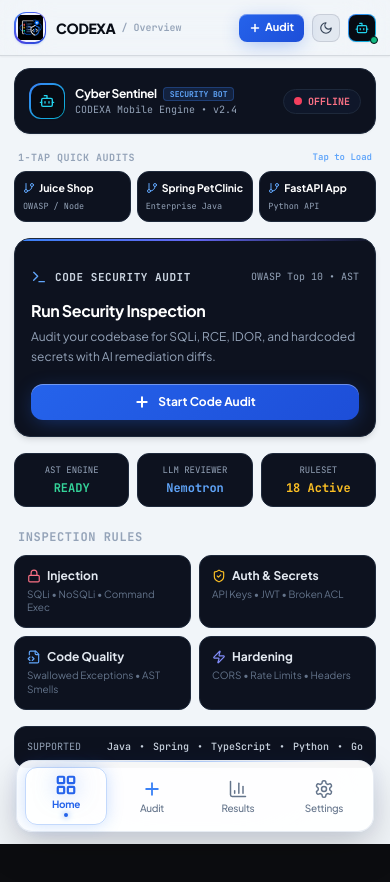
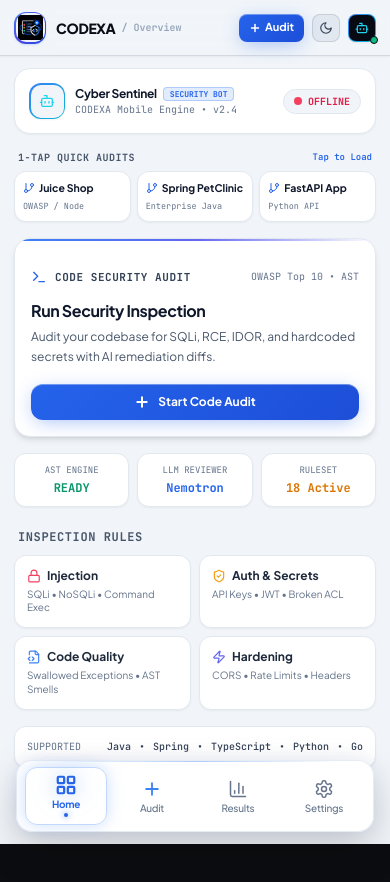
Before and after one commit to Codewithjainam7/Codexa, a React (Vite) app in the folder frontend/: page / in a window 390 px wide. Shown: the top 882 px of the page. Built offline with nearby package versions, Linux system fonts and the light colour scheme; no server answers; the HTML template or start-up script is replaced by a standard one.

Commit message:
ui(mobile): redesign mobile home view with crisp dual-mode theme contrast

```diff
--- a/frontend/src/components/MobileHomeView.jsx
+++ b/frontend/src/components/MobileHomeView.jsx
@@ -25,45 +25,45 @@
   ];
 
   return (
-    <div className="space-y-4 pb-6 pt-1 text-left select-none">
+    <div className="space-y-4 pb-6 pt-1 text-left select-none font-sans">
       {/* 1. Developer Profile & Engine Status Header */}
-      <div className="p-3.5 rounded-2xl bg-[#0D121F] border border-slate-800 shadow-sm flex items-center justify-between">
+      <div className="p-3.5 rounded-2xl bg-white dark:bg-[#0D121F] border border-slate-200 dark:border-slate-800 shadow-sm flex items-center justify-between">
         <div className="flex items-center space-x-2.5">
           <div className={`w-9 h-9 rounded-xl bg-gradient-to-br ${avatar.color} p-[1.5px] shadow-sm`}>
-            <div className="w-full h-full bg-[#070A12] rounded-[10px] flex items-center justify-center p-0.5 overflow-hidden">
+            <div className="w-full h-full bg-slate-100 dark:bg-[#070A12] rounded-[10px] flex items-center justify-center p-0.5 overflow-hidden">
               <AvatarIcon className={`w-4 h-4 ${avatar.text}`} />
             </div>
           </div>
           <div>
             <div className="flex items-center space-x-1.5">
-              <h2 className="text-xs font-bold font-display text-white tracking-tight">
+              <h2 className="text-xs font-bold font-display text-slate-900 dark:text-white tracking-tight">
                 {avatar.name}
               </h2>
-              <span className="px-1.5 py-0.2 text-[8px] font-mono font-bold uppercase bg-blue-500/15 text-blue-400 border border-blue-500/30 rounded">
+              <span className="px-1.5 py-0.2 text-[8px] font-mono font-bold uppercase bg-blue-500/15 text-blue-600 dark:text-blue-400 border border-blue-500/30 rounded">
                 {avatar.role}
               </span>
             </div>
-            <p className="text-[10px] text-slate-400 font-mono">
+            <p className="text-[10px] text-slate-500 dark:text-slate-400 font-mono">
               CODEXA Mobile Engine &bull; v2.4
             </p>
           </div>
         </div>
 
-        <div className="flex items-center space-x-1.5 px-2.5 py-1 rounded-full bg-slate-900 border border-slate-800 text-[10px] font-mono font-bold">
+        <div className="flex items-center space-x-1.5 px-2.5 py-1 rounded-full bg-slate-100 dark:bg-slate-900 border border-slate-200 dark:border-slate-800 text-[10px] font-mono font-bold">
           <span className={`w-2 h-2 rounded-full ${isConnected ? 'bg-emerald-500 shadow-[0_0_6px_#10b981]' : 'bg-rose-500'}`} />
-          <span className={isConnected ? 'text-emerald-400' : 'text-rose-400'}>
+          <span className={isConnected ? 'text-emerald-600 dark:text-emerald-400' : 'text-rose-600 dark:text-rose-400'}>
             {isConnected ? 'LIVE' : 'OFFLINE'}
           </span>
         </div>
       </div>
 
-      {/* 1-Tap Quick Sample Repositories (Ultra Convenient for Mobile!) */}
+      {/* 1-Tap Quick Sample Repositories */}
       <div className="space-y-1.5">
         <div className="flex items-center justify-between px-1">
-          <span className="text-[10px] font-mono font-bold uppercase tracking-wider text-slate-400">
+          <span className="text-[10px] font-mono font-bold uppercase tracking-wider text-slate-600 dark:text-slate-400">
             1-Tap Quick Audits
           </span>
-          <span className="text-[9px] font-mono text-blue-400 font-semibold">
+          <span className="text-[9px] font-mono text-blue-600 dark:text-blue-400 font-semibold">
             Tap to Load
           </span>
         </div>
@@ -74,15 +74,15 @@
               key={sample.name}
               type="button"
               onClick={() => onStartAnalysis(sample.url)}
-              className="p-2 rounded-xl bg-[#0D121F] hover:bg-slate-900 border border-slate-800 hover:border-blue-500/40 text-left transition-all active:scale-95 cursor-pointer flex flex-col justify-between"
+              className="p-2 rounded-xl bg-white dark:bg-[#0D121F] hover:bg-slate-50 dark:hover:bg-slate-900 border border-slate-200 dark:border-slate-800 hover:border-blue-500/40 text-left transition-all active:scale-95 cursor-pointer flex flex-col justify-between shadow-sm"
             >
-              <div className="flex items-center space-x-1 text-blue-400 mb-1">
+              <div className="flex items-center space-x-1 text-blue-600 dark:text-blue-400 mb-1">
                 <GitBranch className="w-3 h-3 shrink-0" />
-                <span className="text-[10.5px] font-bold font-display text-white truncate">
+                <span className="text-[10.5px] font-bold font-display text-slate-900 dark:text-white truncate">
                   {sample.name}
                 </span>
               </div>
-              <span className="text-[8.5px] font-mono text-slate-400 truncate">
+              <span className="text-[8.5px] font-mono text-slate-500 dark:text-slate-400 truncate">
                 {sample.tag}
               </span>
             </button>
@@ -90,28 +90,28 @@
         </div>
       </div>
 
-      {/* 2. Primary Action Card: Enterprise Developer Console Look (Zero AI-Template Look) */}
-      <div className="rounded-2xl p-4 sm:p-5 bg-[#0D121F] border border-slate-800 hover:border-slate-700 transition-all shadow-md relative overflow-hidden space-y-3.5">
+      {/* 2. Primary Action Card */}
+      <div className="rounded-2xl p-4 sm:p-5 bg-white dark:bg-[#0D121F] border border-slate-200 dark:border-slate-800 hover:border-slate-300 dark:hover:border-slate-700 transition-all shadow-md relative overflow-hidden space-y-3.5">
         {/* Top subtle blue accent line */}
         <div className="absolute top-0 inset-x-0 h-0.5 bg-gradient-to-r from-blue-500 via-indigo-500 to-transparent" />
 
         <div className="flex items-center justify-between">
           <div className="flex items-center space-x-2">
-            <Terminal className="w-4 h-4 text-blue-400" />
-            <span className="text-[11px] font-mono font-bold text-slate-300 uppercase tracking-wider">
+            <Terminal className="w-4 h-4 text-blue-600 dark:text-blue-400" />
+            <span className="text-[11px] font-mono font-bold text-slate-700 dark:text-slate-300 uppercase tracking-wider">
               Code Security Audit
             </span>
           </div>
-          <span className="text-[10px] font-mono text-slate-400">
+          <span className="text-[10px] font-mono text-slate-500 dark:text-slate-400">
             OWASP Top 10 &bull; AST
           </span>
         </div>
 
         <div>
-          <h3 className="text-base font-bold font-display text-white tracking-tight">
+          <h3 className="text-base font-bold font-display text-slate-900 dark:text-white tracking-tight">
             Run Security Inspection
           </h3>
-          <p className="text-xs text-slate-400 mt-1 leading-relaxed">
+          <p className="text-xs text-slate-600 dark:text-slate-400 mt-1 leading-relaxed font-sans">
             Audit your codebase for SQLi, RCE, IDOR, and hardcoded secrets with AI remediation diffs.
           </p>
         </div>
@@ -128,7 +128,7 @@
           {activeJobId && (
             <button
               onClick={onViewResults}
-              className="py-2.5 px-3.5 rounded-xl bg-slate-900 border border-slate-800 text-slate-300 hover:text-white font-display font-semibold text-xs flex items-center space-x-1.5 active:scale-95 transition-transform cursor-pointer"
+              className="py-2.5 px-3.5 rounded-xl bg-slate-100 dark:bg-slate-900 border border-slate-200 dark:border-slate-800 text-slate-800 dark:text-slate-300 hover:text-slate-950 dark:hover:text-white font-display font-semibold text-xs flex items-center space-x-1.5 active:scale-95 transition-transform cursor-pointer"
             >
               <span>Results</span>
               <ChevronRight className="w-3.5 h-3.5" />
@@ -139,34 +139,34 @@
 
       {/* 3. Realtime Engine Telemetry Bar */}
       <div className="grid grid-cols-3 gap-2 text-center">
-        <div className="p-2.5 rounded-xl bg-[#0D121F] border border-slate-800">
-          <div className="text-[9px] font-mono text-slate-400 uppercase">AST Engine</div>
-          <div className="text-xs font-bold font-mono text-emerald-400 mt-0.5">READY</div>
+        <div className="p-2.5 rounded-xl bg-white dark:bg-[#0D121F] border border-slate-200 dark:border-slate-800 shadow-sm">
+          <div className="text-[9px] font-mono text-slate-500 dark:text-slate-400 uppercase">AST Engine</div>
+          <div className="text-xs font-bold font-mono text-emerald-600 dark:text-emerald-400 mt-0.5">READY</div>
         </div>
-        <div className="p-2.5 rounded-xl bg-[#0D121F] border border-slate-800">
-          <div className="text-[9px] font-mono text-slate-400 uppercase">LLM Reviewer</div>
-          <div className="text-xs font-bold font-mono text-blue-400 mt-0.5 truncate">Nemotron</div>
+        <div className="p-2.5 rounded-xl bg-white dark:bg-[#0D121F] border border-slate-200 dark:border-slate-800 shadow-sm">
+          <div className="text-[9px] font-mono text-slate-500 dark:text-slate-400 uppercase">LLM Reviewer</div>
+          <div className="text-xs font-bold font-mono text-blue-600 dark:text-blue-400 mt-0.5 truncate">Nemotron</div>
         </div>
-        <div className="p-2.5 rounded-xl bg-[#0D121F] border border-slate-800">
-          <div className="text-[9px] font-mono text-slate-400 uppercase">Ruleset</div>
-          <div className="text-xs font-bold font-mono text-amber-400 mt-0.5">18 Active</div>
+        <div className="p-2.5 rounded-xl bg-white dark:bg-[#0D121F] border border-slate-200 dark:border-slate-800 shadow-sm">
+          <div className="text-[9px] font-mono text-slate-500 dark:text-slate-400 uppercase">Ruleset</div>
+          <div className="text-xs font-bold font-mono text-amber-600 dark:text-amber-400 mt-0.5">18 Active</div>
         </div>
       </div>
 
-      {/* 4. Active Audit Job Card (if running or completed) */}
+      {/* 4. Active Audit Job Card */}
       {activeJobId && (
         <div
           onClick={onViewResults}
           className="p-3.5 rounded-xl bg-blue-500/10 border border-blue-500/30 flex items-center justify-between cursor-pointer active:scale-95 transition-transform"
         >
           <div className="flex items-center space-x-2.5">
-            <Activity className="w-4 h-4 text-blue-400" />
+            <Activity className="w-4 h-4 text-blue-600 dark:text-blue-400" />
             <div>
-              <div className="text-xs font-bold text-white font-display">Active Audit Report</div>
-              <div className="text-[10px] font-mono text-blue-400">ID: {activeJobId.substring(0, 12)}...</div>
+              <div className="text-xs font-bold text-slate-900 dark:text-white font-display">Active Audit Report</div>
+              <div className="text-[10px] font-mono text-blue-600 dark:text-blue-400">ID: {activeJobId.substring(0, 12)}...</div>
             </div>
           </div>
-          <span className="text-xs font-mono font-bold text-blue-400 flex items-center">
+          <span className="text-xs font-mono font-bold text-blue-600 dark:text-blue-400 flex items-center">
             View <ChevronRight className="w-3.5 h-3.5 ml-0.5" />
           </span>
         </div>
@@ -174,47 +174,47 @@
 
       {/* 5. Core Vulnerability Scopes */}
       <div className="space-y-2">
-        <span className="text-xs font-mono font-bold uppercase tracking-wider text-slate-400 px-1">
+        <span className="text-xs font-mono font-bold uppercase tracking-wider text-slate-600 dark:text-slate-400 px-1">
           Inspection Rules
         </span>
 
         <div className="grid grid-cols-2 gap-2">
-          <div className="p-3 rounded-xl bg-[#0D121F] border border-slate-800 space-y-1">
-            <div className="flex items-center space-x-1.5 text-xs font-bold text-slate-200">
-              <Lock className="w-3.5 h-3.5 text-rose-400" />
+          <div className="p-3 rounded-xl bg-white dark:bg-[#0D121F] border border-slate-200 dark:border-slate-800 space-y-1 shadow-sm">
+            <div className="flex items-center space-x-1.5 text-xs font-bold text-slate-800 dark:text-slate-200 font-display">
+              <Lock className="w-3.5 h-3.5 text-rose-500 dark:text-rose-400" />
               <span>Injection</span>
             </div>
-            <p className="text-[10px] text-slate-500 leading-snug">
+            <p className="text-[10px] text-slate-500 dark:text-slate-400 leading-snug">
               SQLi &bull; NoSQLi &bull; Command Exec
             </p>
           </div>
 
-          <div className="p-3 rounded-xl bg-[#0D121F] border border-slate-800 space-y-1">
-            <div className="flex items-center space-x-1.5 text-xs font-bold text-slate-200">
-              <ShieldCheck className="w-3.5 h-3.5 text-amber-400" />
+          <div className="p-3 rounded-xl bg-white dark:bg-[#0D121F] border border-slate-200 dark:border-slate-800 space-y-1 shadow-sm">
+            <div className="flex items-center space-x-1.5 text-xs font-bold text-slate-800 dark:text-slate-200 font-display">
+              <ShieldCheck className="w-3.5 h-3.5 text-amber-500 dark:text-amber-400" />
               <span>Auth &amp; Secrets</span>
             </div>
-            <p className="text-[10px] text-slate-500 leading-snug">
+            <p className="text-[10px] text-slate-500 dark:text-slate-400 leading-snug">
               API Keys &bull; JWT &bull; Broken ACL
             </p>
           </div>
 
-          <div className="p-3 rounded-xl bg-[#0D121F] border border-slate-800 space-y-1">
-            <div className="flex items-center space-x-1.5 text-xs font-bold text-slate-200">
-              <FileCode2 className="w-3.5 h-3.5 text-blue-400" />
+          <div className="p-3 rounded-xl bg-white dark:bg-[#0D121F] border border-slate-200 dark:border-slate-800 space-y-1 shadow-sm">
+            <div className="flex items-center space-x-1.5 text-xs font-bold text-slate-800 dark:text-slate-200 font-display">
+              <FileCode2 className="w-3.5 h-3.5 text-blue-500 dark:text-blue-400" />
               <span>Code Quality</span>
             </div>
-            <p className="text-[10px] text-slate-500 leading-snug">
+            <p className="text-[10px] text-slate-500 dark:text-slate-400 leading-snug">
               Swallowed Exceptions &bull; AST Smells
             </p>
           </div>
 
-          <div className="p-3 rounded-xl bg-[#0D121F] border border-slate-800 space-y-1">
-            <div className="flex items-center space-x-1.5 text-xs font-bold text-slate-200">
-              <Zap className="w-3.5 h-3.5 text-indigo-400" />
+          <div className="p-3 rounded-xl bg-white dark:bg-[#0D121F] border border-slate-200 dark:border-slate-800 space-y-1 shadow-sm">
+            <div className="flex items-center space-x-1.5 text-xs font-bold text-slate-800 dark:text-slate-200 font-display">
+              <Zap className="w-3.5 h-3.5 text-indigo-500 dark:text-indigo-400" />
               <span>Hardening</span>
             </div>
-            <p className="text-[10px] text-slate-500 leading-snug">
+            <p className="text-[10px] text-slate-500 dark:text-slate-400 leading-snug">
               CORS &bull; Rate Limits &bull; Headers
             </p>
           </div>
@@ -222,9 +222,9 @@
       </div>
 
       {/* 6. Supported Stacks Strip */}
-      <div className="p-3 rounded-xl bg-[#0D121F] border border-slate-800 flex items-center justify-between text-xs">
-        <span className="text-slate-400 font-mono text-[10px]">SUPPORTED</span>
-        <div className="flex items-center space-x-2 text-[10px] font-mono text-slate-300 font-medium">
+      <div className="p-3 rounded-xl bg-white dark:bg-[#0D121F] border border-slate-200 dark:border-slate-800 shadow-sm flex items-center justify-between text-xs">
+        <span className="text-slate-500 dark:text-slate-400 font-mono text-[10px]">SUPPORTED</span>
+        <div className="flex items-center space-x-2 text-[10px] font-mono text-slate-700 dark:text-slate-300 font-medium">
           <span>Java</span>
           <span>&bull;</span>
           <span>Spring</span>
```
